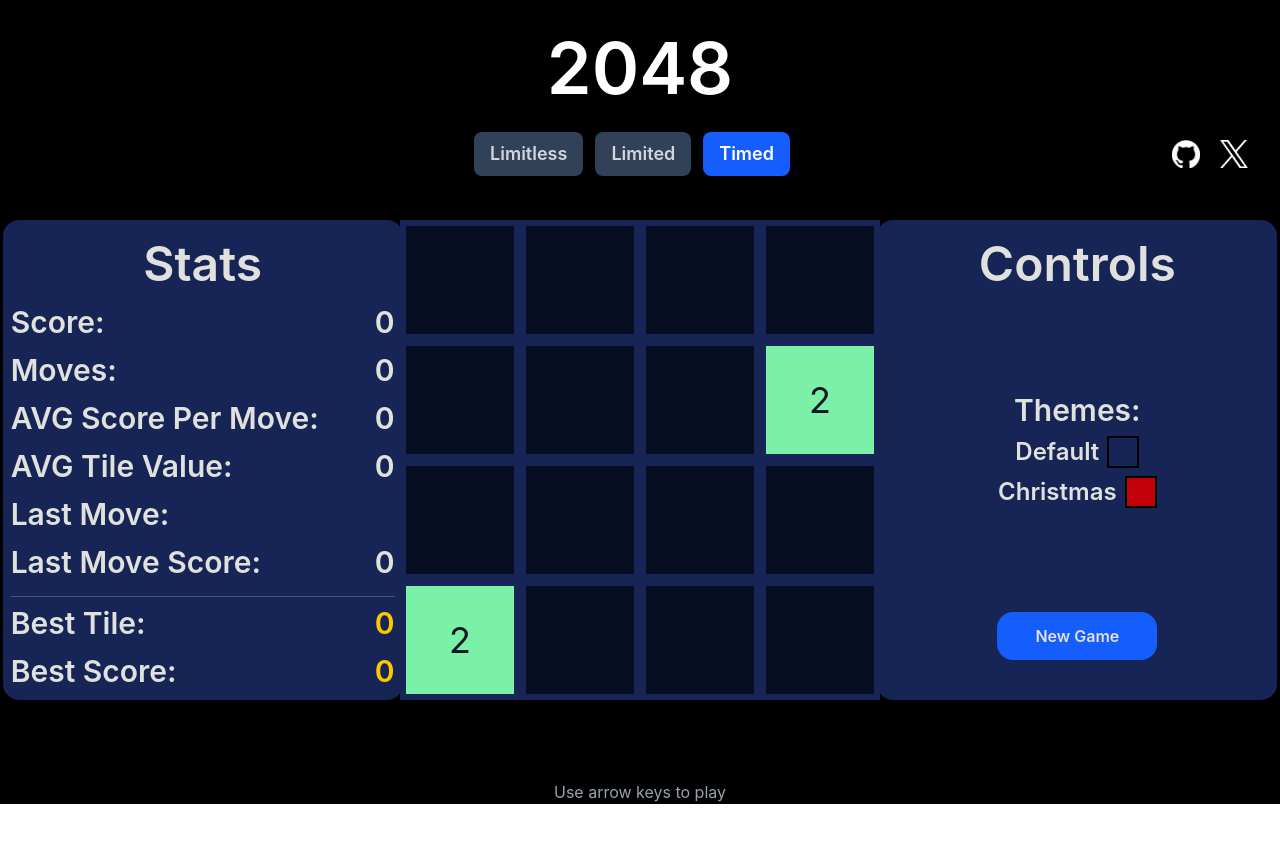
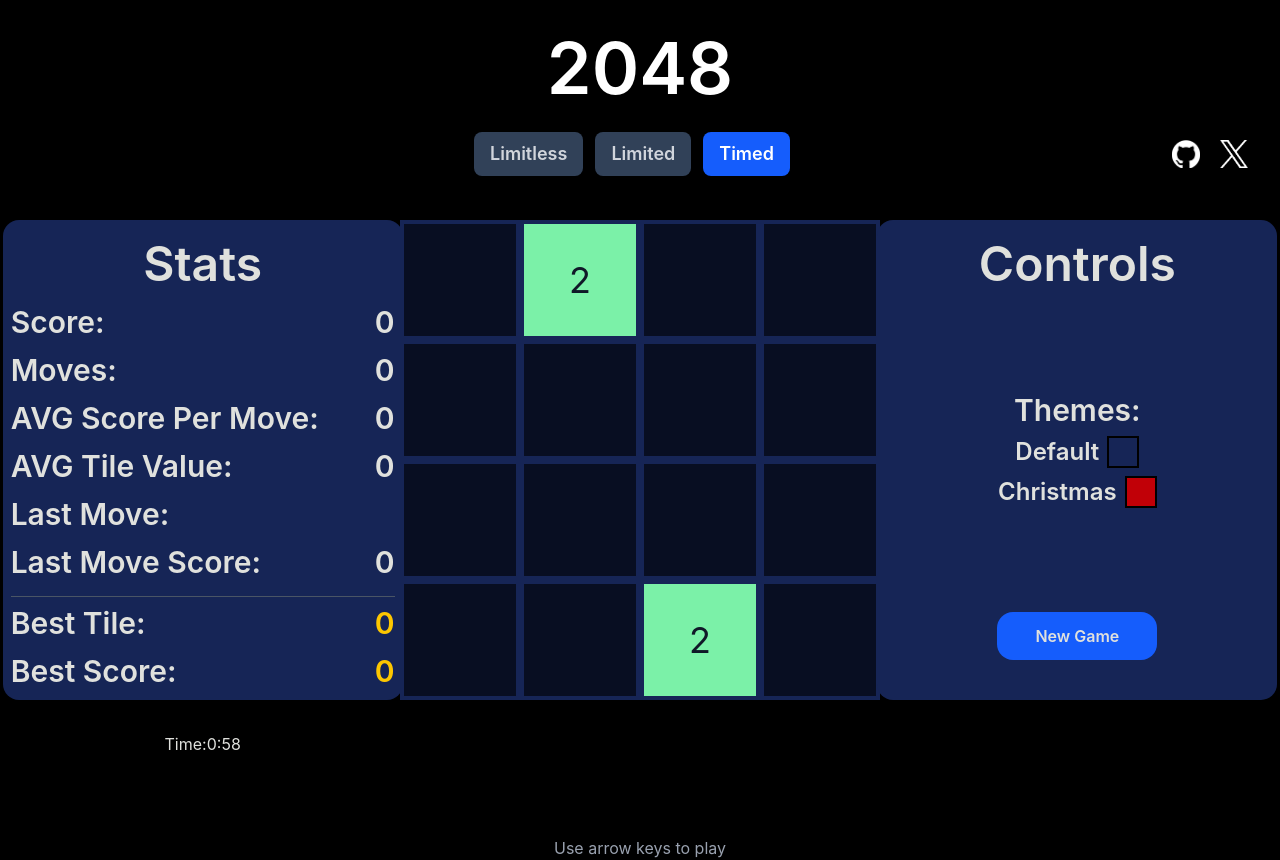
Before and after one commit to ThomasFraserDev/2048, a React (Vite) app: page / in a window 1280 px wide. Both pictures are taken after a click on the button "Timed". Before the commit the page ends 804 px from the top, so only its background shows below. Built offline with nearby package versions, Linux system fonts and the light colour scheme.

Commit message:
- Implemented both the timed and limited modes

```diff
--- a/src/App.jsx
+++ b/src/App.jsx
@@ -16,11 +16,26 @@ export default function App() {
   const [highestVal, setHighestVal] = useState(getHighestVal(board)); // Initialising highest value state
   const [highScore, setHighScore] = useState(getScore(board)); // Initialising high score state
   const [mode, setMode] = useState(() => localStorage.getItem('mode') || 'limitless'); // Initialising mode state, set to limitless if none has been set
+  const [timeRemaining, setTimeRemaining] = useState(60); // Initialising timer state
+  const [gameOver, setGameOver] = useState(false); // Initialising game over state
   const [theme, setTheme] = useState("default") // Initialise theme state
 
-  useEffect(() => { // Store the selected mode in local storage
-    localStorage.setItem('mode', mode);
-  }, [mode]);
+  const moveLimit = 50; // Move limit for limited mode
+
+  useEffect(() => { // Timer setup for timed mode
+    if (mode === 'timed' && timeRemaining > 0 && !gameOver) {
+      const timer = setInterval(() => {
+        setTimeRemaining(prev => {
+          if (prev <= 1) {
+            setGameOver(true);
+            return 0;
+          }
+        return prev - 1;
+        });
+      }, 1000);
+      return () => clearInterval(timer);
+    }
+  }, [mode, timeRemaining, gameOver]);
 
   useEffect(() => { // Initialise the board with two random filled tiles
     let newBoard = addRandomTile([...board.map(r => [...r])]);
@@ -29,6 +44,10 @@ export default function App() {
   }, []);
 
   useEffect(() => {
+    if (gameOver) {
+      return;
+    }
+
     const handleKeyDown = (e) => { // Only handle arrow keys
       if (!['ArrowUp', 'ArrowDown', 'ArrowLeft', 'ArrowRight'].includes(e.key)) {
         return;
@@ -65,10 +84,13 @@ export default function App() {
         setMoves(moves + 1); // Increment moves
         setAvgScore((newScore / (moves + 1)).toFixed(2)); // Calculate average score per move
         setAvgVal(getAvgVal(newBoard));
-        setLMScore(getLMScore);
+        setLMScore(getLMScore());
         setHighestVal(getHighestVal(newBoard));
         if (newScore > highScore) {
           setHighScore(newScore); // Update high score if the current score is higher than the previous high score
+        }
+        if (mode === 'limited' && moves + 1 >= moveLimit) {
+          setGameOver(true);
         }
       }
     };
@@ -88,17 +110,41 @@ export default function App() {
     setAvgVal(0);
     setLastMove("");
     setLMScore(0);
+    setGameOver(false);
+    if (mode === 'timed') {
+      setTimeRemaining(60);
+    }
   };
+
+  const formatTime = (seconds) => {
+        const mins = Math.floor(seconds / 60);
+        const secs = seconds % 60;
+        return `${mins}:${secs.toString().padStart(2, '0')}`;
+    };
+
+  useEffect(() => { // Store the selected mode in local storage and reset game on mode change
+    localStorage.setItem('mode', mode);
+    handleReplay();
+    if (mode === 'timed') {
+      setTimeRemaining(60);
+    }
+  }, [mode]);
 
   return (
     <div className={`theme-${theme}`}> {/* Main container */}
       <div className="main min-h-screen">
         <Header mode={mode} setMode={setMode}/>
         <div className={`grid grid-cols-3 place-items-center gap-8 mt-4`}>
-          <Stats score={score} moves={moves} avgScore={avgScore} avgVal={avgVal} lastMove={lastMove} lmScore={lmScore} highestVal={highestVal} highScore={highScore}/>
+          <Stats score={score} moves={moves} avgScore={avgScore} avgVal={avgVal} lastMove={lastMove} lmScore={lmScore} highestVal={highestVal} highScore={highScore} mode={mode} moveLimit={moveLimit}/>
           <Board board={board}/>
           <GameController replay={handleReplay} theme={setTheme}/>
-        </div>
+          {mode === 'timed' && (
+                    <div className="flex justify-between">
+                        <span>Time:</span>
+                        <span className={timeRemaining <= 10 ? 'text-red-400' : ''}>{formatTime(timeRemaining)}</span>
+                    </div>
+                )}
+      </div>
         <p className="text-center mt-20 text-gray-400">Use arrow keys to play</p>
       </div>
     </div>
--- a/src/components/Stats.jsx
+++ b/src/components/Stats.jsx
@@ -1,4 +1,5 @@
-export default function Stats({score, moves, avgScore, avgVal, lastMove, lmScore, highestVal, highScore}) {
+export default function Stats({score, moves, avgScore, avgVal, lastMove, lmScore, highestVal, highScore, mode, moveLimit}) {
+
     return(
         <div className="panel flex flex-col w-100 h-120 rounded-2xl font-semibold">
             <h2 className="text-5xl text-center mt-5 mb-2">Stats</h2>
@@ -11,7 +12,7 @@ export default function Stats({score, moves, avgScore, avgVal, lastMove, lmScore
 
                 <div className="flex justify-between">
                     <span>Moves:</span>
-                    <span>{moves}</span>
+                    <span>{mode === 'limited' ? `${moves} / ${moveLimit}` : moves}</span>
                 </div>
 
                 <div className="flex justify-between">
--- a/src/components/Tile.jsx
+++ b/src/components/Tile.jsx
@@ -1,6 +1,6 @@
 export default function Tile({ value }) {
   return (
-    <div className={`tile tile-${value} border-6 h-30 w-30 text-4xl flex items-center justify-center`}>
+    <div className={`tile tile-${value} border-4 h-30 w-30 text-4xl flex items-center justify-center`}>
       {value !== 0 ? value : ""}
     </div>
   );
--- a/src/index.css
+++ b/src/index.css
@@ -29,9 +29,9 @@ body {
   z-index: -1;
 }
 
-/* -------------------- Default Theme -------------------- */
+@layer utilities {
 
-@layer utilities {
+  /* -------------------- Default Theme -------------------- */
 
   .theme-default .main{
     @apply bg-black;
```
Also changed, not shown: 1 other file (tests, documents, lock files or other folders).
